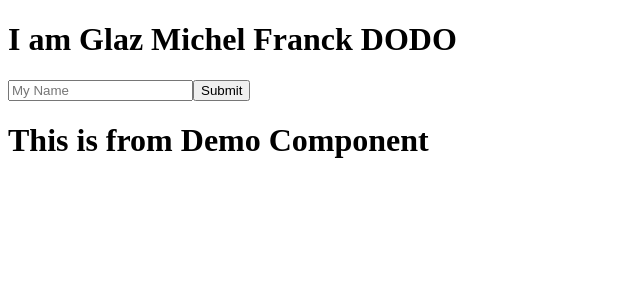
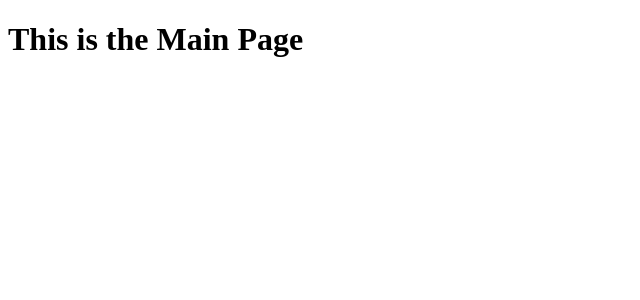
Before and after one commit to GlazMichelFranckDodo225/react-vite-fundamentals-uka, a React (Vite) app: page / in a window 1280 px wide. Shown: the top 300 px of the page, without its empty margins (0-640 px from the left). Built offline with nearby package versions, Linux system fonts and the light colour scheme.

Commit message:
Refactoring

```diff
--- a/src/App.jsx
+++ b/src/App.jsx
@@ -1,12 +1,7 @@
-import Demo from "./Demo"
-
 const App = () => {
   return (
     <div>
-      <h1>I am Glaz Michel Franck DODO</h1>
-      <input type="text" placeholder="My Name" />
-      <button>Submit</button>
-      <Demo />
+      <h1>This is the Main Page</h1>
     </div>
   )
 }
--- a/src/Demo.jsx
+++ b/src/Demo.jsx
@@ -1,7 +1,7 @@
 const Demo = () => {
   return (
     <div>
-      <h1>This is from Demo Component</h1>
+
     </div>
   )
 }
--- a/src/main.jsx
+++ b/src/main.jsx
@@ -6,6 +6,5 @@ import App from './App.jsx'
 ReactDOM.createRoot(document.getElementById('root')).render(
   <React.StrictMode>
     <App />
-    {/* <Demo /> */}
   </React.StrictMode>,
 )
```
